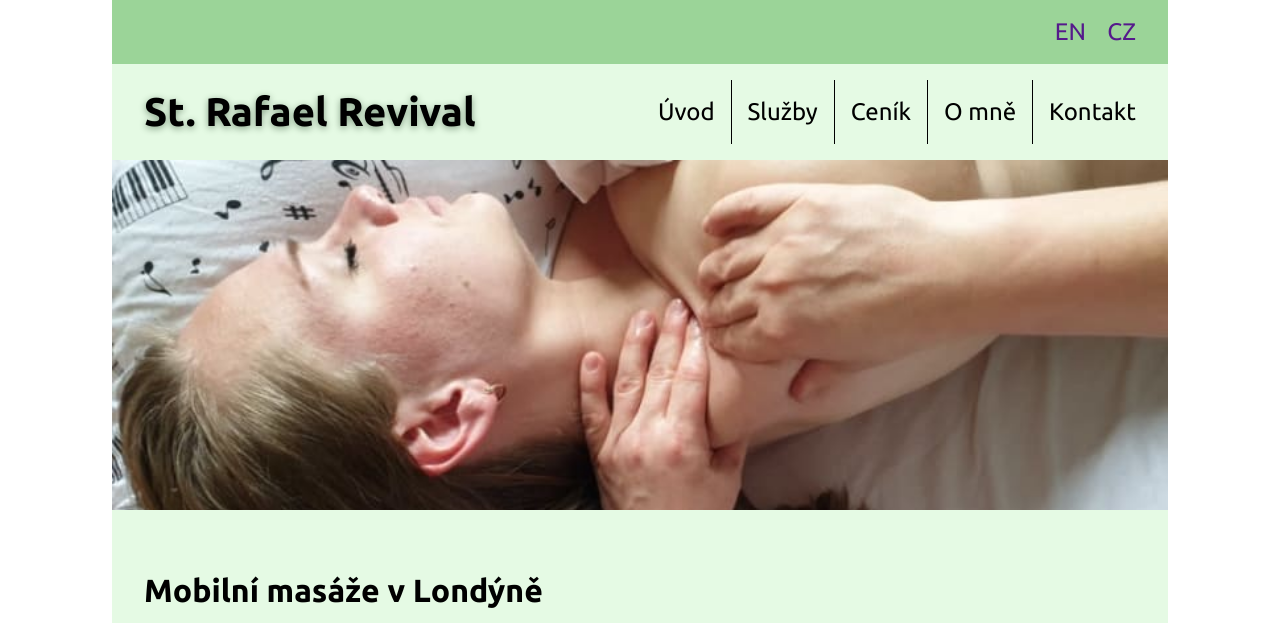
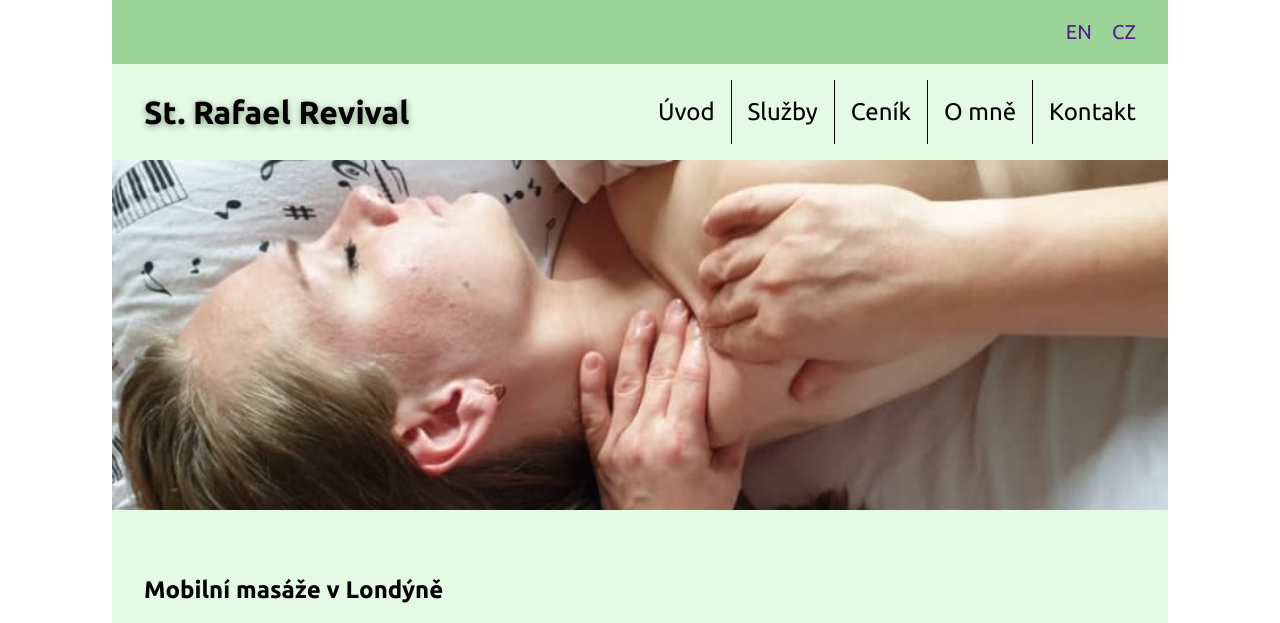
Before and after one commit to MonikaBuzkova/Zaverecny-projekt, an Eleventy site: page index.html in a window 1280 px wide. Shown: the top 623 px of the page. Built offline with nearby package versions, Linux system fonts and the light colour scheme; Eleventy itself is replaced by a stand-in of ours; files that its build step writes are made by us from their sources.

Commit message:
zmena velikosti pisma

```diff
--- a/css/style.css
+++ b/css/style.css
@@ -12,7 +12,7 @@ html { box-sizing: border-box; }
 body {
 	margin: 0;
 	font-family: 'Ubuntu', sans-serif;
-	font-size: 22px;
+	font-size: 18px;
 	line-height: var(--spacer-double);
 }
 
@@ -27,11 +27,11 @@ h1, h2 {
 }
 
 h1 {
-    font-size: 2rem;
+    font-size: 1.5rem;
 }
 
 h2 {
-    font-size: 1.5rem;
+    font-size: 1.25rem;
 }
 
 section {
@@ -55,7 +55,7 @@ section {
 .header__language a {
 	margin-right: var(--spacer);
 	text-decoration: none;
-	font-size: 1.5rem;
+	font-size: 1.25rem;
 }
 
 .header__language a:hover,
@@ -64,7 +64,7 @@ section {
 }
 
 .header__logo {
-	font-size: 2.5rem;
+	font-size: 2rem;
 	font-weight: bold;
 	text-shadow: 0 2px 7px rgb(131, 158, 132);
 	padding: var(--spacer);
```
Also changed, not shown: 1 other file.
